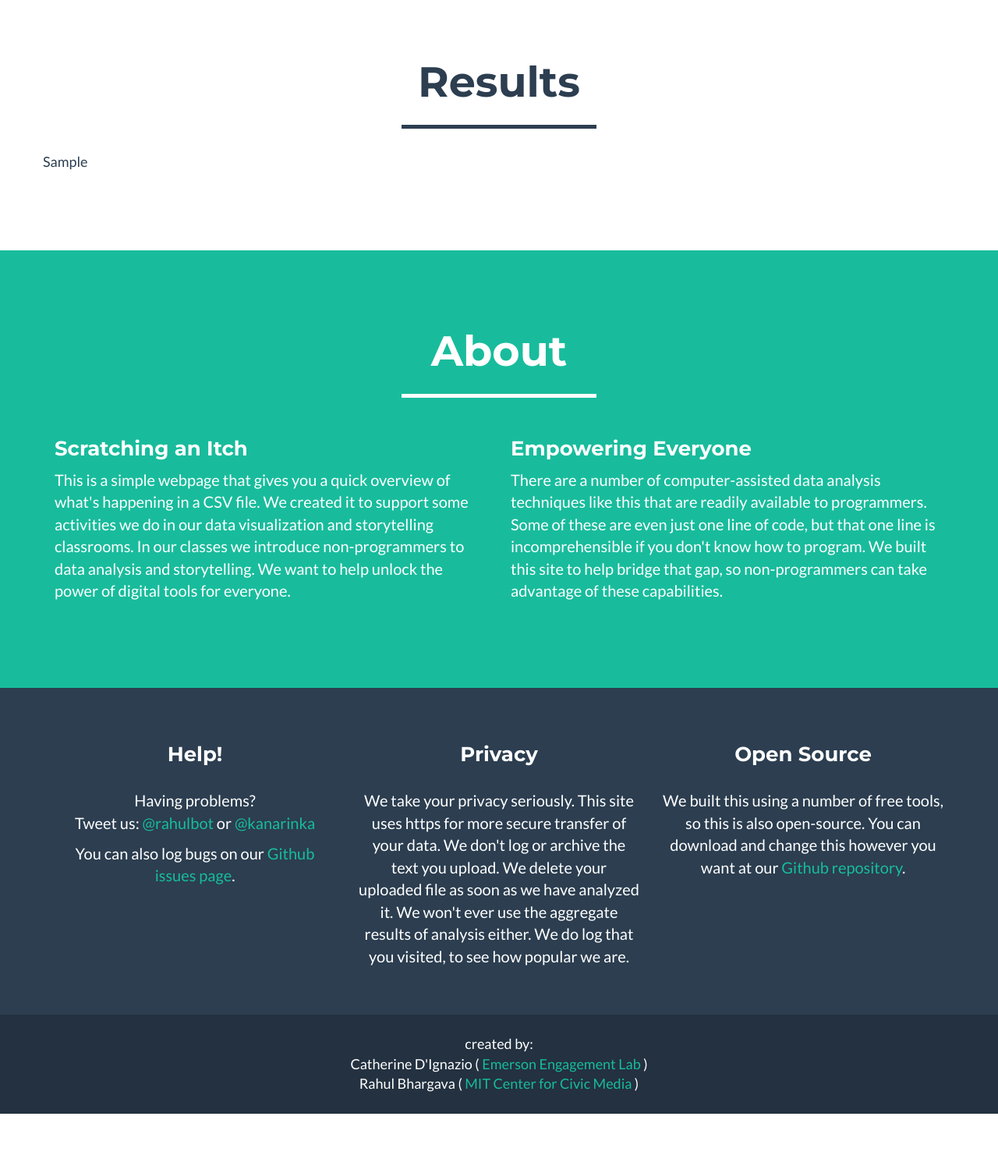
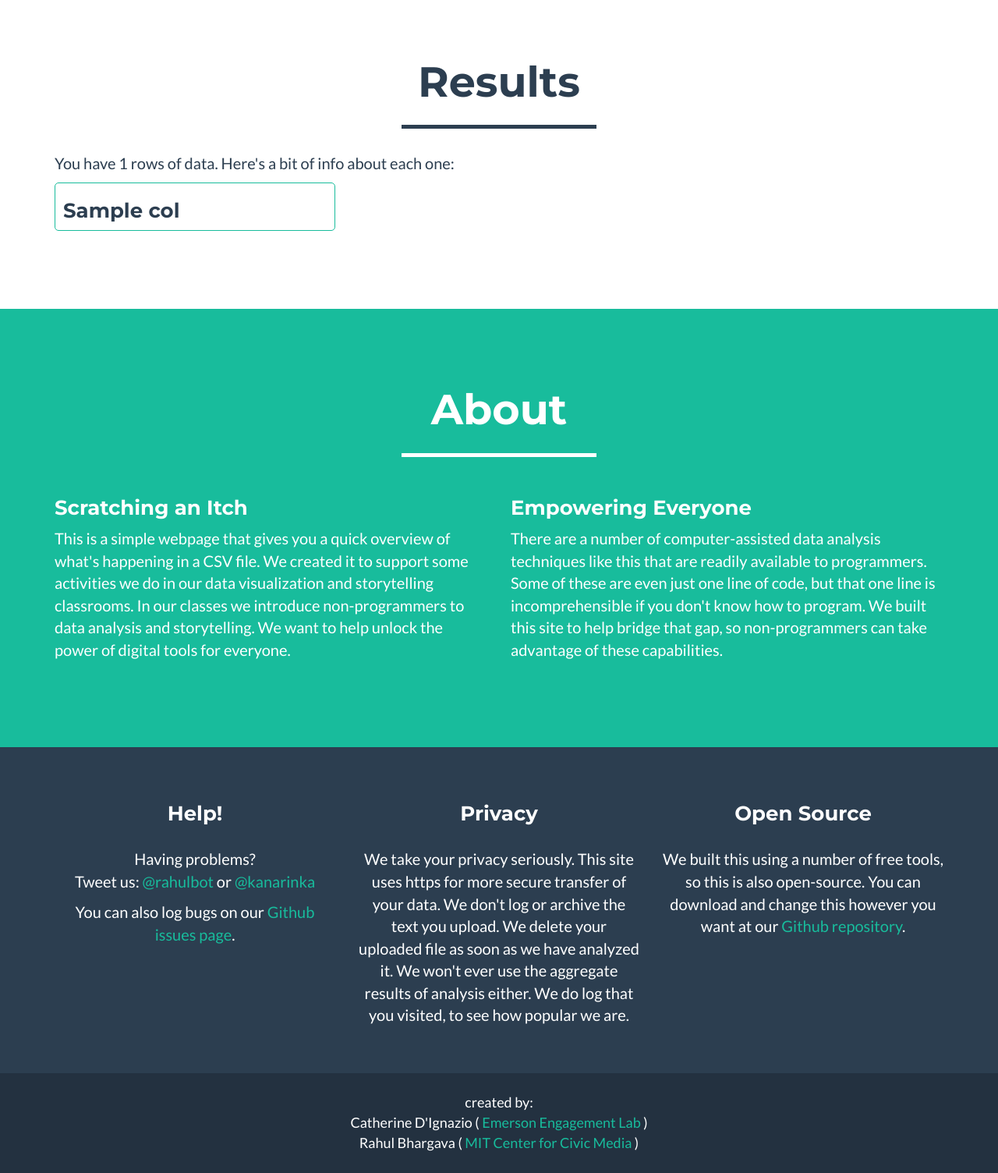
Before and after one commit to kanarinka/WTFCSV, a Flask app: template templates/home.html in a window 1280 px wide. Shown: the part 719-2223 px from the top of the page at 78% size. Before the commit the page ends 2147 px from the top, so only its background shows below. Run offline with Flask 2, Linux system fonts and the light colour scheme; the template is opened without the code that fills it: most values are stand-ins (such as "Sample title", 1, 10 or a date in 2020); some libraries are stand-ins or nearby versions; some web fonts are replaced.

Commit message:
working on UI and CSV stuff

```diff
--- a/server.py
+++ b/server.py
@@ -11,13 +11,15 @@ app = Flask(__name__)
 
 app.config['UPLOADED_DOCS_DEST'] = TEMP_DIR
 
-docs = UploadSet('docs', TEXT)
+#TODO accept ZIP files later on
+docs = UploadSet(name='docs', extensions=('csv'))
+
 configure_uploads(app, (docs,))
 patch_request_class(app, 4 * 1024 * 1024)	# 4MB
 
 # setup logging
 base_dir = os.path.dirname(os.path.abspath(__file__))
-logging.basicConfig(filename=os.path.join(base_dir,'wtfcsv.log'),level=logging.WARN)
+logging.basicConfig(filename=os.path.join(base_dir,'wtfcsv.log'),level=logging.DEBUG)
 logger = logging.getLogger(__name__)
 
 logger.info("Temp Dir is %s" % TEMP_DIR)
@@ -57,7 +59,10 @@ def from_url():
 		url = request.form['csvURL']
 		logger.debug("Reading data from url (%s)" % url)
 		testfile = urllib.URLopener()
+		#CATHERINE WILL FIX -- NEED TO GET HEADER AND GET ENCODING TO MAKE LINKING WORK
+
 		testfile.retrieve(url, filepath)
+
 		logger.debug("  Reading data from file (%s)" % filepath)
 		results = wtfcsvstat.get_summary(filepath)
 		os.remove(filepath)		# privacy: don't keep the file around
--- /dev/null
+++ b/static/css/wtfcsv.css
@@ -0,0 +1,40 @@
+body{
+    font-size:18px;
+}
+
+.btn-file {
+    position: relative;
+    overflow: hidden;
+}
+.btn-file input[type=file] {
+    position: absolute;
+    top: 0;
+    right: 0;
+    min-width: 100%;
+    min-height: 100%;
+    font-size: 100px;
+    text-align: right;
+    filter: alpha(opacity=0);
+    opacity: 0;
+    outline: none;
+    background: white;
+    cursor: inherit;
+    display: block;
+}
+#results{
+    padding-top:20px;
+}
+#results .glyphicon {
+    position: absolute;
+    font-size: 30px;
+    padding-left: 21px;
+    padding-top: 3px;
+}
+.tab-content{
+    padding-top:30px;
+}
+.column-info{
+    border: 1px solid #18bc9c;
+    border-radius: 5px;
+    padding: 0px 10px;
+}
--- a/templates/base.html
+++ b/templates/base.html
@@ -17,7 +17,7 @@
   <!-- Custom CSS -->
   <link href="/static/css/freelancer.css" rel="stylesheet">
 
-  <link href="/static/css/wordcounter.css" rel="stylesheet">
+  <link href="/static/css/wtfcsv.css" rel="stylesheet">
 
   <!-- Custom Fonts -->
   <link href="/static/font-awesome/css/font-awesome.min.css" rel="stylesheet" type="text/css">
--- a/templates/home.html
+++ b/templates/home.html
@@ -110,10 +110,64 @@ Catherine, red, 2
 					</div>
 				</div>
 				<div class="row">
-					{{ csv_info }}
+					<div class="col-md-12">
+						<p>You have {{ csv_info['row_count'] }} rows of data. Here's a bit of info about each one:</p>
+					</div>
+				</div>
+				<div class="row">
+					{% for col in csv_info['columns'] %}
+						<div class="col-md-4">
+							<div class="column-info">
+								<h3>{{col['name']}}</h3>
+								<ul>
+									{% if 'index' in col %}
+										<li>This is column number {{ col['index'] }}</li>
+									{% endif %}
+									{% if 'type' in col %}
+										<li>This columns holds <em>{{col['type']}}</em> data</li>
+									{% endif %}
+									{% if 'values' in col %}
+										<li>This unique values in this column are:
+										<ul>
+											{% for val in col['values'] %}<li><em>{{val}}</em></li>{% endfor %}
+										</ul>
+										</li>
+									{% endif %}
+									{% if 'min' in col %}
+										<li>The smallest number is <em>{{col['min']}}</em></li>
+									{% endif %}
+									{% if 'max' in col %}
+										<li>The biggest number is <em>{{col['max']}}</em></li>
+									{% endif %}
+									{% if 'sum' in col %}
+										<li>The total of all the numbers is <em>{{col['sum']}}</em></li>
+									{% endif %}
+									{% if 'mean' in col %}
+										<li>The average is <em>{{col['mean']}}</em></li>
+									{% endif %}
+									{% if 'median' in col %}
+										<li>The median is <em>{{col['median']}}</em></li>
+									{% endif %}
+									{% if 'stdev' in col %}
+										<li>The standard deviation is <em>{{col['stdev']}}</em></li>
+									{% endif %}
+									{% if 'nulls' in col %}
+										<!-- <li>{{col['nulls']}}</li> -->
+									{% endif %}
+									{% if 'freq' in col %}
+										<li>{{col['freq']}}</li>
+									{% endif %}
+									{% if 'len' in col %}
+										<li>The longest string is <em>{{col['len']}}</em> characters</li>
+									{% endif %}
+								</ul>
+							</div>
+						</div>
+					{% endfor %}
 				</div>
 			</div>
 		</section>
+		<!-- {{ csv_info }} -->
 
 	{% endif %}
 
```
